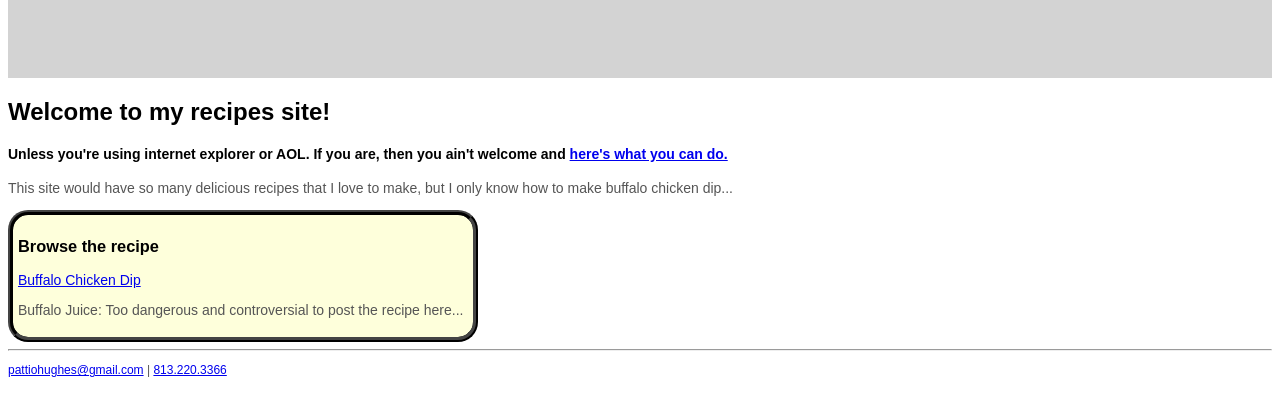
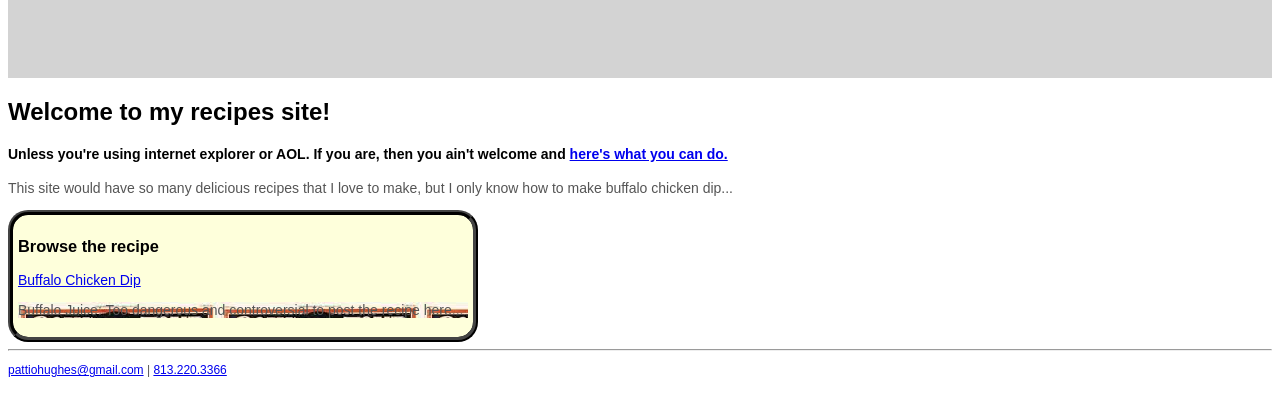
Before and after one commit to freewombat/recipes, a plain HTML site: page Index.html in a window 1280 px wide. In both pictures the pointer is over the element 243 px from the left and 360 px from the top of the page. Shown: the part 50-466 px from the top of the page. Drawn offline with Linux system fonts and the light colour scheme.

Commit message:
Added homepage link in recipe subdomain and changed .oj:hover element to #oj:hover

```diff
--- a/Stylesheet.css
+++ b/Stylesheet.css
@@ -66,6 +66,6 @@ img {
   border-radius:20px;
   padding: 5px
 }
-.juice:hover {
+#juice:hover {
   background-image: url("oj.jpg");
 }
```
Also changed, not shown: Buffalo.html (+1 -0 lines), 1 other file.
